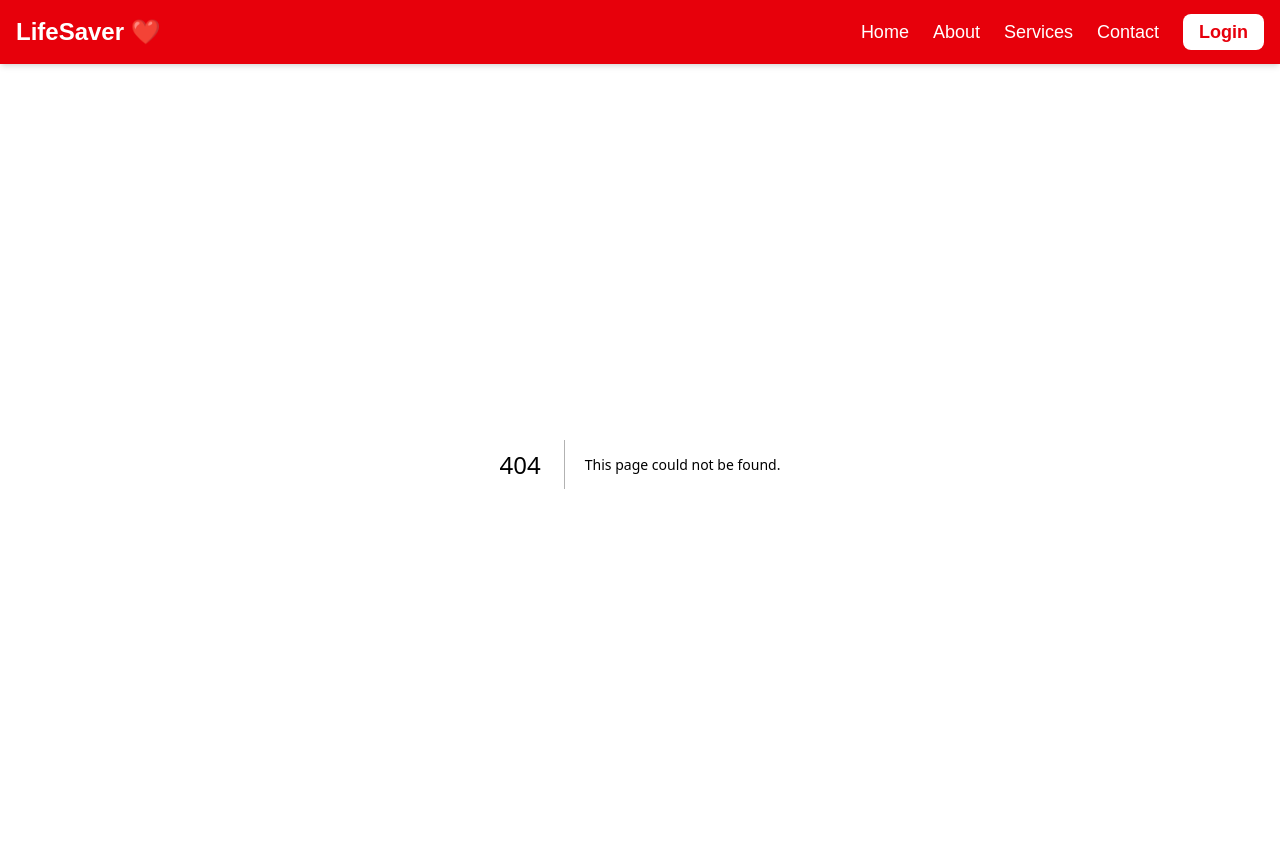
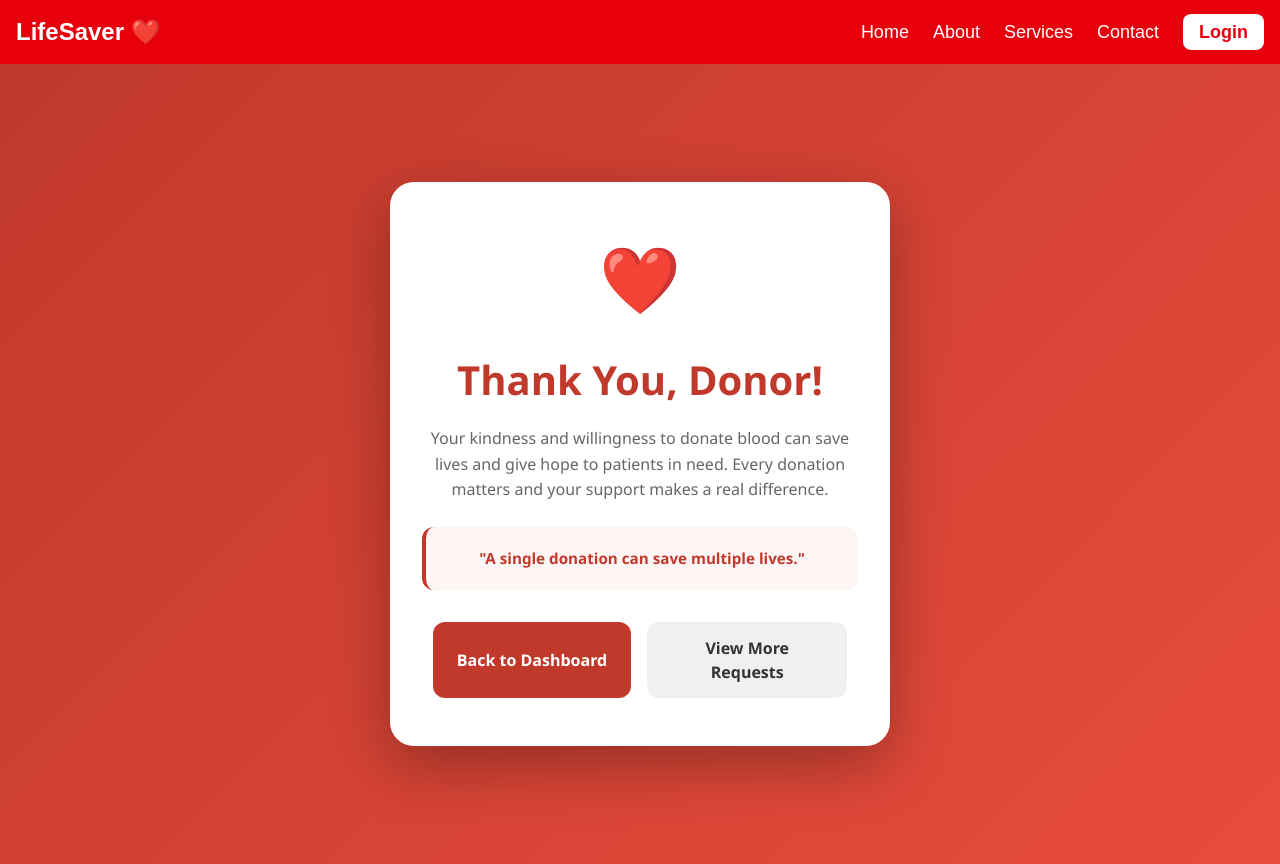
Before and after one commit to atik806/blood-donation-website, a Next.js app in the folder blood-donation-frontend/: page /ThankYouDonor in a window 1280 px wide. Before the commit this address had no page. Built offline with nearby package versions, Linux system fonts and the light colour scheme.

Commit message:
added: thank you

```diff
--- /dev/null
+++ b/blood-donation-frontend/src/app/(Donor)/ThankYouDonor/page.js
@@ -0,0 +1,59 @@
+"use client";
+
+import { useRouter } from "next/navigation";
+import "./style.css";
+
+export default function ThankYouDonor() {
+  const router = useRouter();
+
+  return (
+    <div className="thank-you-container">
+      <div className="thank-you-card">
+
+        {/* Heart Icon */}
+        <div className="heart-icon">
+          ❤️
+        </div>
+
+        {/* Heading */}
+        <h1 className="thank-you-title">
+          Thank You, Donor!
+        </h1>
+
+        {/* Message */}
+        <p className="thank-you-message">
+          Your kindness and willingness to donate blood
+          can save lives and give hope to patients in
+          need. Every donation matters and your support
+          makes a real difference.
+        </p>
+
+        {/* Quote */}
+        <div className="thank-you-quote">
+          "A single donation can save multiple lives."
+        </div>
+
+        {/* Buttons */}
+        <div className="button-group">
+          <button
+            onClick={() =>
+              router.push("/donorDashboard")
+            }
+            className="btn btn-primary"
+          >
+            Back to Dashboard
+          </button>
+
+          <button
+            onClick={() =>
+              router.push("/viewBloodRequests")
+            }
+            className="btn btn-secondary"
+          >
+            View More Requests
+          </button>
+        </div>
+      </div>
+    </div>
+  );
+}
--- /dev/null
+++ b/blood-donation-frontend/src/app/(Donor)/ThankYouDonor/style.css
@@ -0,0 +1,133 @@
+.thank-you-container {
+  min-height: 100vh;
+  background: linear-gradient(135deg, #c0392b 0%, #e74c3c 100%);
+  display: flex;
+  align-items: center;
+  justify-content: center;
+  padding: 2rem;
+  font-family: 'Segoe UI', system-ui, sans-serif;
+}
+
+.thank-you-card {
+  background: white;
+  width: 100%;
+  max-width: 500px;
+  border-radius: 24px;
+  box-shadow: 0 20px 60px rgba(0, 0, 0, 0.3);
+  padding: 3rem 2rem;
+  text-align: center;
+  animation: slideUp 0.6s ease-out;
+}
+
+@keyframes slideUp {
+  from {
+    opacity: 0;
+    transform: translateY(30px);
+  }
+  to {
+    opacity: 1;
+    transform: translateY(0);
+  }
+}
+
+.heart-icon {
+  font-size: 4rem;
+  margin-bottom: 1.5rem;
+  animation: pulse 2s infinite;
+}
+
+@keyframes pulse {
+  0%, 100% {
+    transform: scale(1);
+  }
+  50% {
+    transform: scale(1.1);
+  }
+}
+
+.thank-you-title {
+  color: #c0392b;
+  font-size: 2.5rem;
+  font-weight: 700;
+  margin-bottom: 1rem;
+  margin-top: 0;
+}
+
+.thank-you-message {
+  color: #666;
+  font-size: 1rem;
+  line-height: 1.6;
+  margin-bottom: 1.5rem;
+}
+
+.thank-you-quote {
+  background: #fef5f5;
+  color: #c0392b;
+  font-weight: 600;
+  border-radius: 12px;
+  padding: 1.25rem;
+  margin-bottom: 2rem;
+  border-left: 4px solid #c0392b;
+  font-size: 0.95rem;
+}
+
+.button-group {
+  display: flex;
+  flex-direction: column;
+  gap: 1rem;
+}
+
+@media (min-width: 640px) {
+  .button-group {
+    flex-direction: row;
+    justify-content: center;
+  }
+}
+
+.btn {
+  padding: 0.875rem 1.5rem;
+  border: none;
+  border-radius: 12px;
+  font-size: 1rem;
+  font-weight: 600;
+  cursor: pointer;
+  transition: all 0.3s ease;
+  flex: 1;
+  max-width: 200px;
+}
+
+@media (min-width: 640px) {
+  .btn {
+    flex: 0 1 auto;
+  }
+}
+
+.btn-primary {
+  background: #c0392b;
+  color: white;
+}
+
+.btn-primary:hover {
+  background: #a93226;
+  transform: translateY(-2px);
+  box-shadow: 0 5px 15px rgba(192, 57, 43, 0.3);
+}
+
+.btn-primary:active {
+  transform: translateY(0);
+}
+
+.btn-secondary {
+  background: #f0f0f0;
+  color: #333;
+}
+
+.btn-secondary:hover {
+  background: #e0e0e0;
+  transform: translateY(-2px);
+  box-shadow: 0 5px 15px rgba(0, 0, 0, 0.1);
+}
+
+.btn-secondary:active {
+  transform: translateY(0);
+}
```
